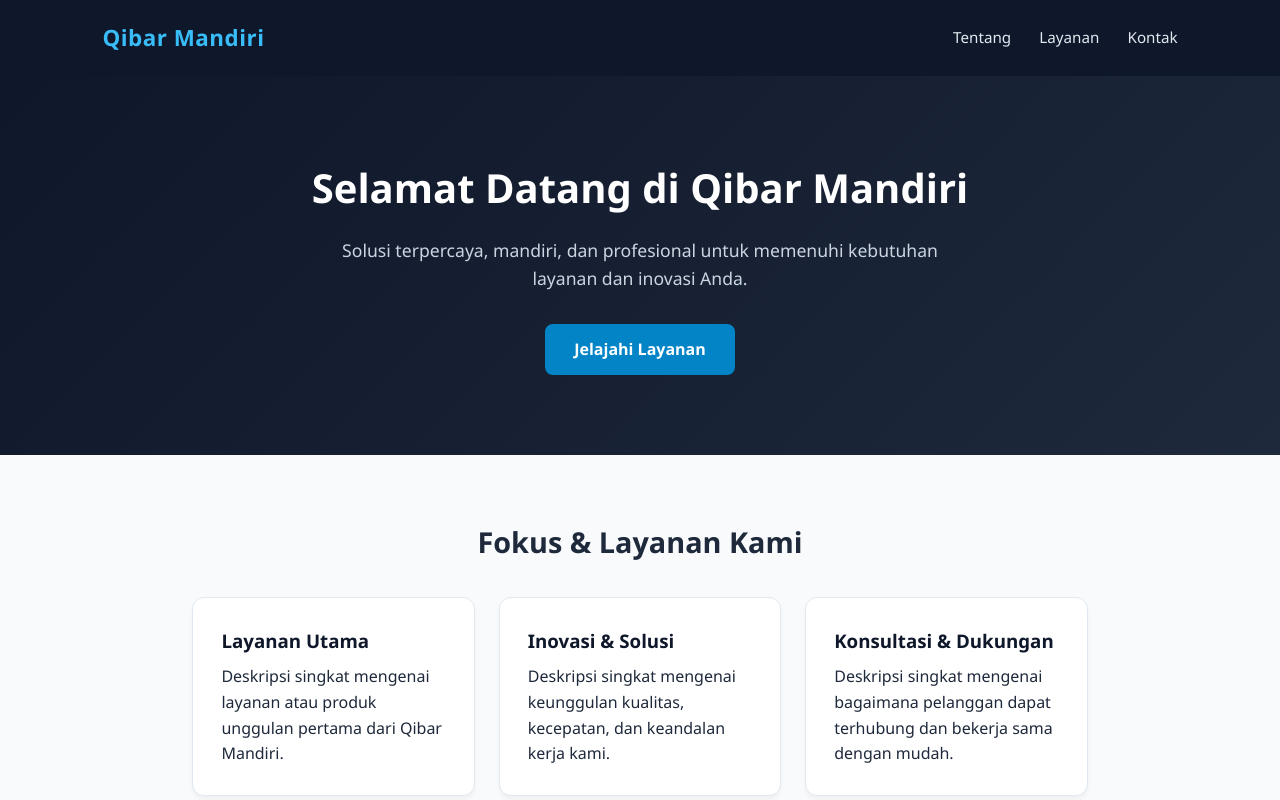
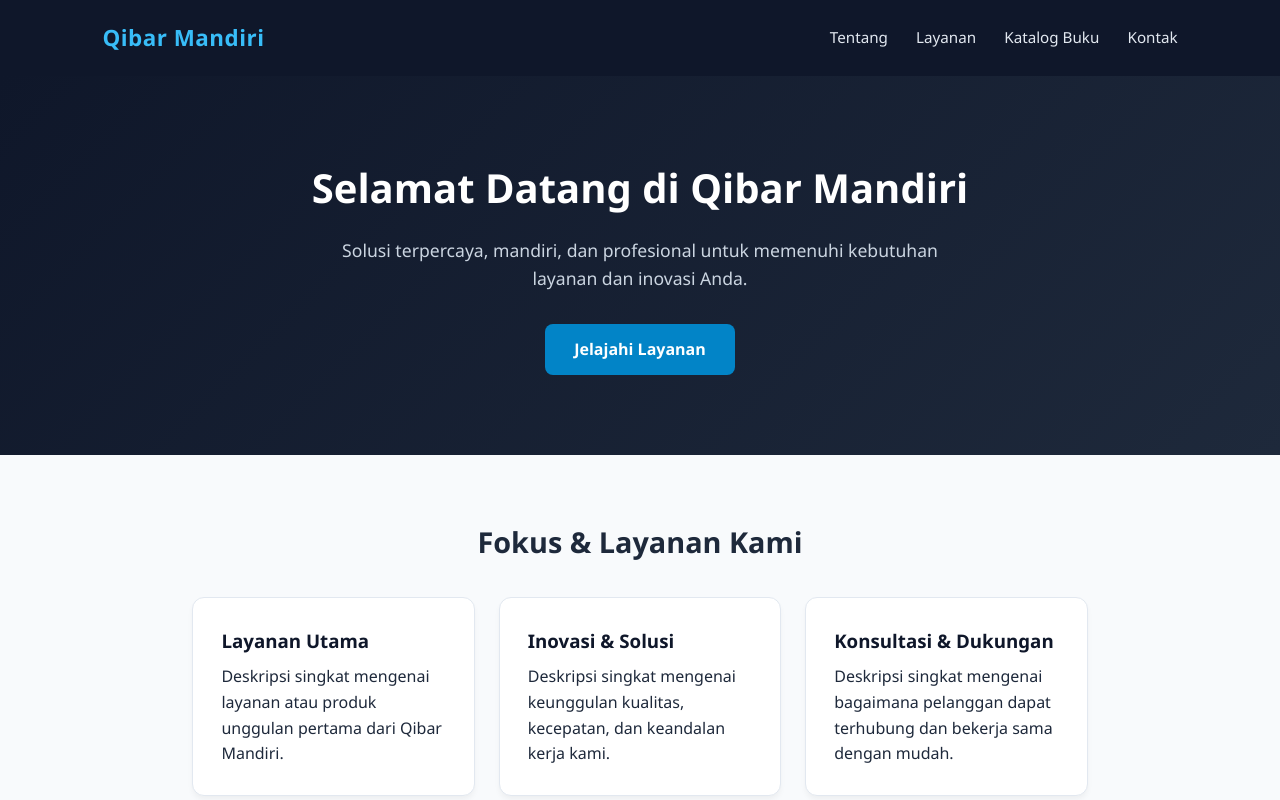
Before and after one commit to qibarmandiri/qibar-mandiri, a plain HTML site: page index.html in a window 1280 px wide. Shown: the top 800 px of the page. Drawn offline with Linux system fonts and the light colour scheme.

Commit message:
Add files via upload

```diff
--- a/index.html
+++ b/index.html
@@ -27,11 +27,12 @@
 
   <header>
     <div class="logo">Qibar Mandiri</div>
-    <nav>
-      <a href="#tentang">Tentang</a>
-      <a href="#layanan">Layanan</a>
-      <a href="#kontak">Kontak</a>
-    </nav>
+   <nav>
+  <a href="#tentang">Tentang</a>
+  <a href="#layanan">Layanan</a>
+  <a href="katalog-buku.html">Katalog Buku</a>
+  <a href="#kontak">Kontak</a>
+</nav>
   </header>
 
   <section class="hero">
```
